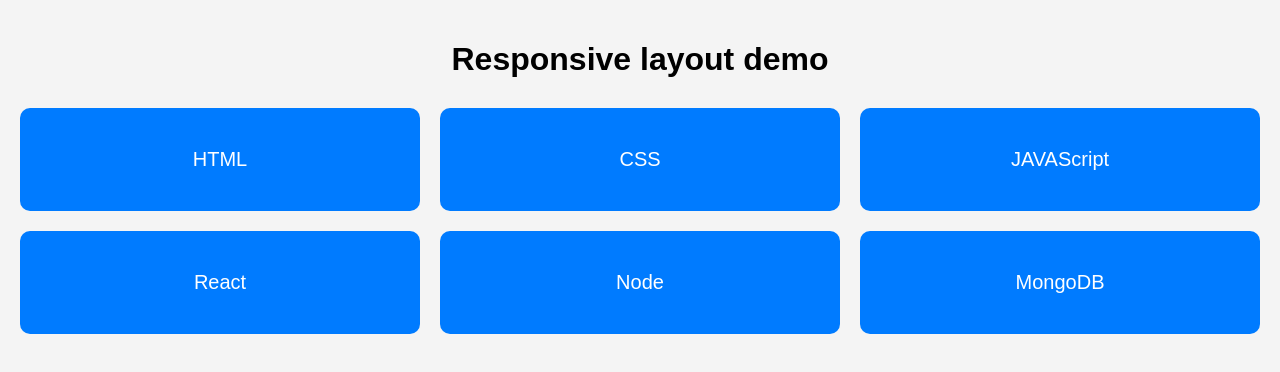
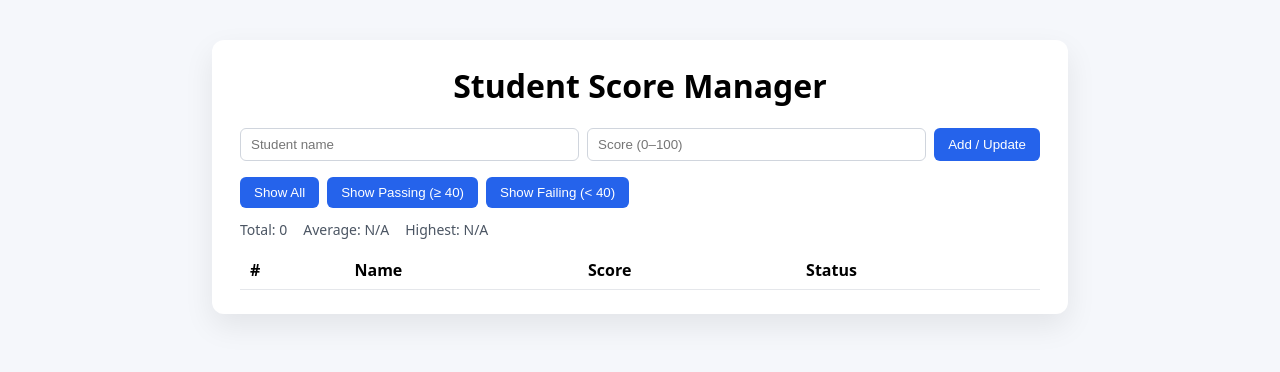
Before and after one commit to NalinaHM/full-stack-21-days, a plain HTML site: page index.html in a window 1280 px wide. Drawn offline with Linux system fonts and the light colour scheme.

Commit message:
Day-6: Added local Storage support to Student Manager app
Day 6: Created Student Score Manager web app using advanced JavaScript concepts like arrays, objects, filter, forEach and arrow functions.

```diff
--- a/index.html
+++ b/index.html
@@ -1,19 +1,45 @@
 <!DOCTYPE html>
 <html lang="en">
 <head>
-    <meta charset="UTF-8">
-    <title>Day 3 Responsive demo</title>
-    <link rel="stylesheet" href="style.css">
+  <meta charset="UTF-8" />
+  <title>Student Score Manager</title>
+  <link rel="stylesheet" href="student-score-manager.css" />
 </head>
 <body>
-<h1>Responsive layout demo</h1>
-<div class="container">
-    <div class="card">HTML</div>
-    <div class="card">CSS</div>
-    <div class="card">JAVAScript</div>
-    <div class="card">React</div>
-    <div class="card">Node</div>
-    <div class="card">MongoDB</div>
-</div>
+  <div class="app">
+    <h1>Student Score Manager</h1>
+
+    <form id="student-form">
+      <input id="name" type="text" placeholder="Student name" required />
+      <input id="score" type="number" placeholder="Score (0–100)" min="0" max="100" required />
+      <button type="submit">Add / Update</button>
+    </form>
+
+    <div class="controls">
+      <button id="show-all">Show All</button>
+      <button id="show-pass">Show Passing (≥ 40)</button>
+      <button id="show-fail">Show Failing (&lt; 40)</button>
+    </div>
+
+    <div class="summary">
+      <span id="count"></span>
+      <span id="average"></span>
+      <span id="highest"></span>
+    </div>
+
+    <table>
+      <thead>
+        <tr>
+          <th>#</th>
+          <th>Name</th>
+          <th>Score</th>
+          <th>Status</th>
+        </tr>
+      </thead>
+      <tbody id="student-table-body"></tbody>
+    </table>
+  </div>
+
+  <script src="student-score-manager.js"></script>
 </body>
 </html>
--- /dev/null
+++ b/student-score-manager.css
@@ -0,0 +1,88 @@
+body {
+  font-family: system-ui, sans-serif;
+  background: #f5f7fb;
+  margin: 0;
+}
+
+.app {
+  max-width: 800px;
+  margin: 40px auto;
+  background: white;
+  padding: 24px 28px;
+  border-radius: 12px;
+  box-shadow: 0 12px 30px rgba(0, 0, 0, 0.08);
+}
+
+h1 {
+  margin-top: 0;
+  text-align: center;
+}
+
+form {
+  display: flex;
+  gap: 8px;
+  margin-bottom: 16px;
+}
+
+form input {
+  flex: 1;
+  padding: 8px 10px;
+  border-radius: 6px;
+  border: 1px solid #d0d5dd;
+}
+
+form button,
+.controls button {
+  padding: 8px 14px;
+  border-radius: 6px;
+  border: none;
+  background: #2563eb;
+  color: white;
+  cursor: pointer;
+}
+
+form button:hover,
+.controls button:hover {
+  background: #1d4ed8;
+}
+
+.controls {
+  display: flex;
+  gap: 8px;
+  margin-bottom: 12px;
+}
+
+.summary {
+  display: flex;
+  gap: 16px;
+  margin-bottom: 12px;
+  font-size: 14px;
+  color: #4b5563;
+}
+
+table {
+  width: 100%;
+  border-collapse: collapse;
+  margin-top: 8px;
+}
+
+th,
+td {
+  padding: 8px 10px;
+  border-bottom: 1px solid #e5e7eb;
+  text-align: left;
+}
+
+tr:nth-child(even) {
+  background: #f9fafb;
+}
+
+.status-pass {
+  color: #16a34a;
+  font-weight: 600;
+}
+
+.status-fail {
+  color: #dc2626;
+  font-weight: 600;
+}
--- /dev/null
+++ b/student-score-manager.js
@@ -0,0 +1,102 @@
+// Array of student objects: { name, score }
+let students = [];
+
+// DOM references
+const form = document.getElementById('student-form');
+const nameInput = document.getElementById('name');
+const scoreInput = document.getElementById('score');
+const tbody = document.getElementById('student-table-body');
+
+const btnShowAll = document.getElementById('show-all');
+const btnShowPass = document.getElementById('show-pass');
+const btnShowFail = document.getElementById('show-fail');
+
+const countSpan = document.getElementById('count');
+const avgSpan = document.getElementById('average');
+const highestSpan = document.getElementById('highest');
+
+// Add or update student (uses objects, arrays, arrow functions)
+form.addEventListener('submit', e => {
+  e.preventDefault();
+
+  const name = nameInput.value.trim();
+  const score = Number(scoreInput.value);
+
+  if (!name || Number.isNaN(score)) return;
+
+  // Check if student already exists (by name)
+  const existingIndex = students.findIndex(s => s.name.toLowerCase() === name.toLowerCase());
+
+  if (existingIndex >= 0) {
+    // Update existing
+    students[existingIndex].score = score;
+  } else {
+    // Add new
+    students.push({ name, score });
+  }
+
+  nameInput.value = '';
+  scoreInput.value = '';
+  renderTable(students);
+});
+
+// Render table using forEach and arrow functions
+const renderTable = list => {
+  tbody.innerHTML = '';
+
+  list.forEach((student, index) => {
+    const tr = document.createElement('tr');
+
+    const statusText = student.score >= 40 ? 'Pass' : 'Fail';
+    const statusClass = student.score >= 40 ? 'status-pass' : 'status-fail';
+
+    tr.innerHTML = `
+      <td>${index + 1}</td>
+      <td>${student.name}</td>
+      <td>${student.score}</td>
+      <td class="${statusClass}">${statusText}</td>
+    `;
+
+    tbody.appendChild(tr);
+  });
+
+  updateSummary();
+};
+
+// Use filter with arrow functions for views
+btnShowAll.addEventListener('click', () => renderTable(students));
+btnShowPass.addEventListener('click', () => {
+  const passing = students.filter(s => s.score >= 40);
+  renderTable(passing);
+});
+btnShowFail.addEventListener('click', () => {
+  const failing = students.filter(s => s.score < 40);
+  renderTable(failing);
+});
+
+// Summary stats using forEach / arrow functions
+const updateSummary = () => {
+  const total = students.length;
+  countSpan.textContent = `Total: ${total}`;
+
+  if (total === 0) {
+    avgSpan.textContent = 'Average: N/A';
+    highestSpan.textContent = 'Highest: N/A';
+    return;
+  }
+
+  let sum = 0;
+  let max = students[0].score;
+
+  students.forEach(s => {
+    sum += s.score;
+    if (s.score > max) max = s.score;
+  });
+
+  const avg = (sum / total).toFixed(2);
+  avgSpan.textContent = `Average: ${avg}`;
+  highestSpan.textContent = `Highest: ${max}`;
+};
+
+// Initial render
+renderTable(students);
```
